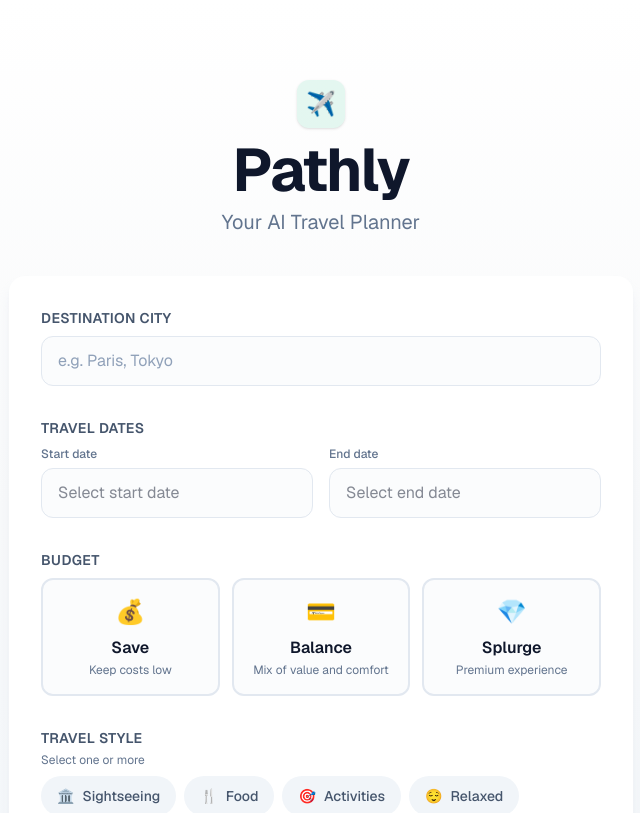
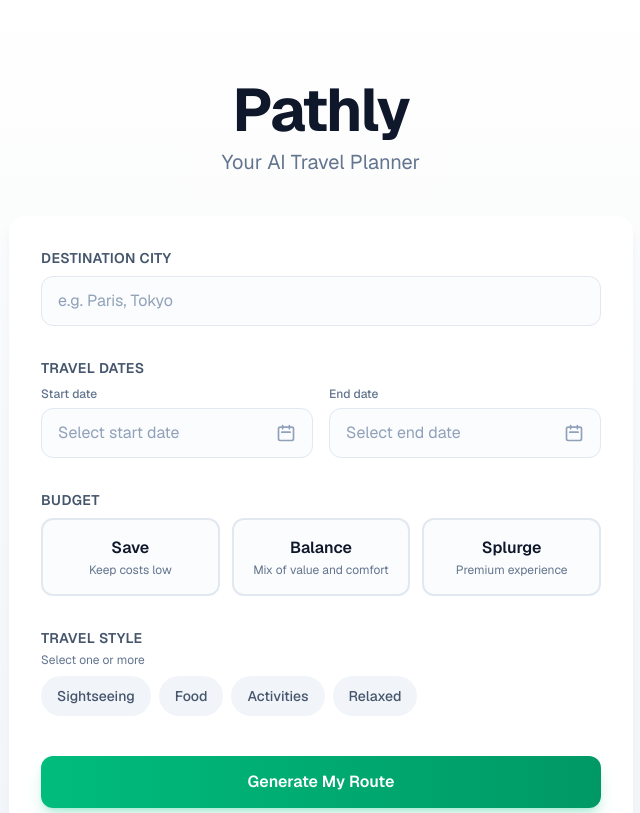
Before and after one commit to sanghyun6/Pathly, a Next.js app: page / in a window 1280 px wide. Shown: the top 813 px of the page, without its empty margins (319-959 px from the left). Built offline with nearby package versions, Linux system fonts and the light colour scheme.

Commit message:
clean landing page

```diff
--- a/app/page.tsx
+++ b/app/page.tsx
@@ -1,9 +1,39 @@
 "use client";
 
-import { useState, useCallback } from "react";
+import { useState, useCallback, forwardRef } from "react";
 import { useRouter } from "next/navigation";
 import DatePicker from "react-datepicker";
 import "react-datepicker/dist/react-datepicker.css";
+
+const CalendarIcon = () => (
+  <svg className="h-5 w-5 shrink-0 text-slate-400" fill="none" viewBox="0 0 24 24" stroke="currentColor" aria-hidden>
+    <path strokeLinecap="round" strokeLinejoin="round" strokeWidth={2} d="M8 7V3m8 4V3m-9 8h10M5 21h14a2 2 0 002-2V7a2 2 0 00-2-2H5a2 2 0 00-2 2v12a2 2 0 002 2z" />
+  </svg>
+);
+
+const DatePickerButton = forwardRef<
+  HTMLButtonElement,
+  React.ButtonHTMLAttributes<HTMLButtonElement> & { value?: string; placeholder?: string }
+>(function DatePickerButton({ value, onClick, placeholder, id, className, ...rest }, ref) {
+  const isEmpty = !value;
+  return (
+    <button
+      ref={ref}
+      type="button"
+      id={id}
+      onClick={onClick}
+      className={className}
+      aria-haspopup="dialog"
+      aria-expanded={false}
+      {...rest}
+    >
+      <span className={`flex w-full items-center justify-between gap-2 ${isEmpty ? "text-slate-400" : "text-slate-900"}`}>
+        <span>{value || placeholder}</span>
+        <CalendarIcon />
+      </span>
+    </button>
+  );
+});
 
 type BudgetOption = "budget" | "moderate" | "luxury";
 type TravelStyleOption = "sightseeing" | "food" | "activities" | "relaxed";
@@ -26,7 +56,6 @@ interface FormErrors {
 
 const BUDGET_CARDS: {
   value: BudgetOption;
-  icon: string;
   title: string;
   description: string;
   selectedClass: string;
@@ -34,7 +63,6 @@ const BUDGET_CARDS: {
 }[] = [
   {
     value: "budget",
-    icon: "💰",
     title: "Save",
     description: "Keep costs low",
     selectedClass: "bg-emerald-50 border-emerald-400 shadow-emerald-200/60",
@@ -42,7 +70,6 @@ const BUDGET_CARDS: {
   },
   {
     value: "moderate",
-    icon: "💳",
     title: "Balance",
     description: "Mix of value and comfort",
     selectedClass: "bg-blue-50 border-blue-400 shadow-blue-200/60",
@@ -50,7 +77,6 @@ const BUDGET_CARDS: {
   },
   {
     value: "luxury",
-    icon: "💎",
     title: "Splurge",
     description: "Premium experience",
     selectedClass: "bg-violet-50 border-violet-400 shadow-violet-200/60",
@@ -58,11 +84,11 @@ const BUDGET_CARDS: {
   },
 ];
 
-const TRAVEL_STYLE_CHIPS: { value: TravelStyleOption; icon: string; label: string }[] = [
-  { value: "sightseeing", icon: "🏛️", label: "Sightseeing" },
-  { value: "food", icon: "🍴", label: "Food" },
-  { value: "activities", icon: "🎯", label: "Activities" },
-  { value: "relaxed", icon: "😌", label: "Relaxed" },
+const TRAVEL_STYLE_CHIPS: { value: TravelStyleOption; label: string }[] = [
+  { value: "sightseeing", label: "Sightseeing" },
+  { value: "food", label: "Food" },
+  { value: "activities", label: "Activities" },
+  { value: "relaxed", label: "Relaxed" },
 ];
 
 function validateForm(data: FormData): FormErrors {
@@ -147,9 +173,6 @@ export default function Home() {
     <div className="min-h-screen bg-[#F8F9FA] bg-gradient-to-b from-white via-[#F8F9FA] to-slate-100/80">
       <div className="mx-auto max-w-2xl px-4 py-10 sm:px-6 sm:py-14 lg:py-20">
         <header className="text-center">
-          <div className="mb-3 inline-flex h-12 w-12 items-center justify-center rounded-xl bg-emerald-500/10 text-2xl shadow-sm">
-            ✈️
-          </div>
           <h1 className="text-4xl font-bold tracking-tight text-slate-900 sm:text-5xl lg:text-6xl">
             Pathly
           </h1>
@@ -172,6 +195,7 @@ export default function Home() {
                 <input
                   id="destination"
                   type="text"
+                  autoComplete="off"
                   placeholder="e.g. Paris, Tokyo"
                   value={formData.destination}
                   onChange={(e) => updateField("destination", e.target.value)}
@@ -202,7 +226,8 @@ export default function Home() {
                       onChange={(d: Date | null) => updateField("startDate", toDateString(d))}
                       placeholderText="Select start date"
                       dateFormat="MMM d, yyyy"
-                      className="block w-full rounded-xl border border-slate-200 bg-slate-50/50 px-4 py-3 text-slate-900 transition-all duration-200 focus:border-emerald-400 focus:bg-white focus:outline-none focus:ring-2 focus:ring-emerald-400/20"
+                      customInput={<DatePickerButton />}
+                      className="flex w-full items-center rounded-xl border border-slate-200 bg-slate-50/50 px-4 py-3 text-left transition-all duration-200 hover:border-slate-300 hover:bg-slate-100/80 focus:border-emerald-400 focus:bg-white focus:outline-none focus:ring-2 focus:ring-emerald-400/20"
                       calendarClassName="pathly-datepicker"
                       wrapperClassName="w-full"
                     />
@@ -221,7 +246,8 @@ export default function Home() {
                       minDate={minEndDate}
                       placeholderText="Select end date"
                       dateFormat="MMM d, yyyy"
-                      className="block w-full rounded-xl border border-slate-200 bg-slate-50/50 px-4 py-3 text-slate-900 transition-all duration-200 focus:border-emerald-400 focus:bg-white focus:outline-none focus:ring-2 focus:ring-emerald-400/20"
+                      customInput={<DatePickerButton />}
+                      className="flex w-full items-center rounded-xl border border-slate-200 bg-slate-50/50 px-4 py-3 text-left transition-all duration-200 hover:border-slate-300 hover:bg-slate-100/80 focus:border-emerald-400 focus:bg-white focus:outline-none focus:ring-2 focus:ring-emerald-400/20"
                       calendarClassName="pathly-datepicker"
                       wrapperClassName="w-full"
                     />
@@ -251,8 +277,7 @@ export default function Home() {
                             : "border-slate-200 bg-slate-50/50 hover:border-slate-300 hover:bg-slate-100/80"
                         }`}
                       >
-                        <span className="text-2xl" aria-hidden>{card.icon}</span>
-                        <span className="mt-2 font-semibold text-slate-900">{card.title}</span>
+                        <span className="font-semibold text-slate-900">{card.title}</span>
                         <span className="mt-0.5 text-xs text-slate-500">{card.description}</span>
                       </button>
                     );
@@ -283,7 +308,6 @@ export default function Home() {
                             : "bg-slate-100 text-slate-600 hover:bg-slate-200 hover:text-slate-800"
                         }`}
                       >
-                        <span aria-hidden>{chip.icon}</span>
                         {chip.label}
                       </button>
                     );
```
